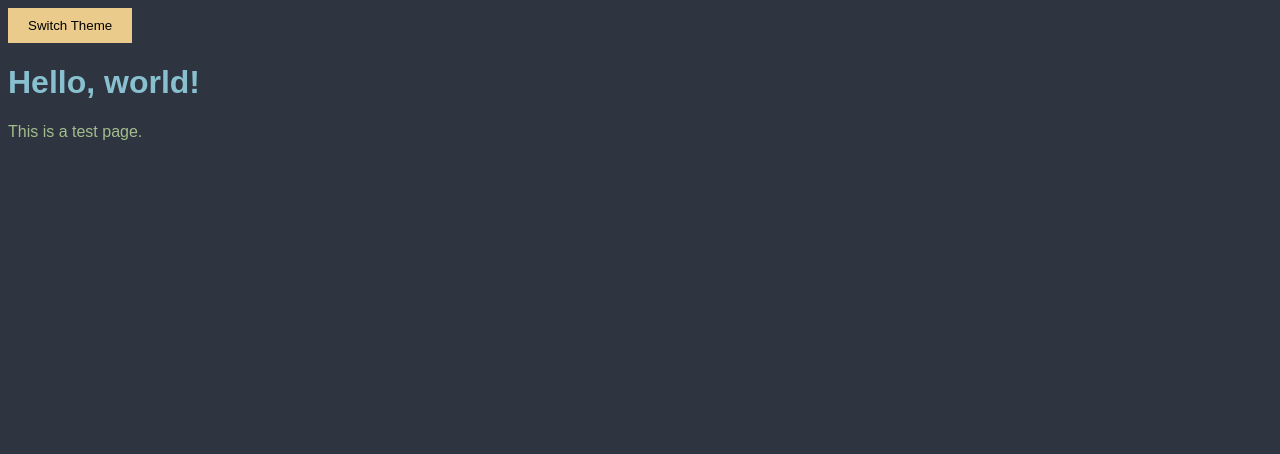
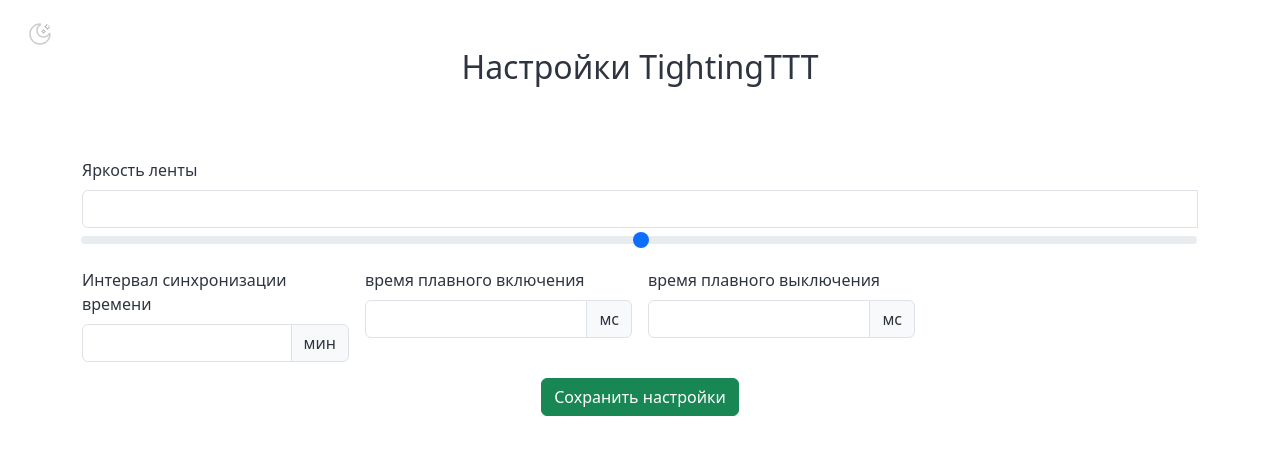
Before and after one commit to SHMAKET/TightingTTT, a plain HTML site: page data/site/index.html in a window 1280 px wide. Drawn offline with nearby package versions, Linux system fonts and the light colour scheme.

Commit message:
typeset settings in web:   MAX_BRIGHTNESS_LED   syncIntervalMs   TIME_ON   TIME_OFF

```diff
--- a/data/site/index.html
+++ b/data/site/index.html
@@ -4,13 +4,67 @@
     <meta charset="UTF-8">
     <meta name="viewport" content="width=device-width, initial-scale=1.0">
     <title>TightingTTT</title>
+    <link href="https://cdn.jsdelivr.net/npm/bootstrap@5.3.3/dist/css/bootstrap.min.css" rel="stylesheet">
     <link rel="stylesheet" href="styles.css">
 </head>
 <body>
-    <button id="theme-toggle">Switch Theme</button>
-    <h1>Hello, world!</h1>
-    <p>This is a test page.</p>
+    <div class="container py-5 text-center">
+        <button id="theme-toggle" class="btn btn-accent position-fixed top-0 start-0 m-3">
+            <img src="icons/moon.svg" alt="sun" class="icon sun">
+            <img src="icons/sun.svg" alt="moon" class="icon moon">
+        </button>
+        <h2 class="mb-4">Настройки TightingTTT</h2>
+    </div>
 
+    <div class="container">
+        <form id="settingsForm" class="form-floating row g-3" method="post">
+            <!-- Яркость LED  (0-255)-->
+            <div class="col-12">
+                <!-- Label -->
+                <label for="brightness" class="form-label">Яркость ленты</label>
+                <!-- Input -->
+                <div class="input-group">
+                    <input type="number" class="form-control text-center" id="brightness" name="brightness" min="0" max="255">
+                    <input type="range" class="form-range" id="brightnessRange" min="0" max="255">
+                </div>
+            </div>
+
+            <!--интервал синхронизации времени-->
+            <div class="col-md-3">
+                <!-- Label -->
+                <label for="syncIntervalMs" class="form-label">Интервал синхронизации времени</label>
+                <!-- Input -->
+                <div class="input-group">
+                    <input type="number" class="form-control" id="syncIntervalMs" name="syncIntervalMs" min="0" max="1440">
+                    <span class="input-group-text">мин</span>
+                </div>
+            </div>
+
+            <!--время плавного включения-->
+            <div class="col-md-3">
+                <label for="TIME_ON" class="form-label">время  плавного включения</label>
+                <div class="input-group">
+                    <input type="number" class="form-control" id="TIME_ON" min="0" max="15000">
+                    <span class="input-group-text">мс</span>
+                </div>
+            </div>
+
+            <!--время плавного выключения-->
+            <div class="col-md-3">
+                <label for="TIME_OFF" class="form-label">время плавного выключения</label>
+                <div class="input-group">
+                    <input type="number" class="form-control" id="TIME_OFF" min="0" max="15000">
+                    <span class="input-group-text">мс</span>
+                </div>
+            </div>
+
+            <div class="text-center">
+                <button type="submit" class="btn btn-success">Сохранить настройки</button>
+            </div>
+        </form>
+    </div>
+
+    <script src="https://cdn.jsdelivr.net/npm/bootstrap@5.3.3/dist/js/bootstrap.bundle.min.js"></script>
     <script src="script.js"></script>
 </body>
 </html>
--- a/data/site/script.js
+++ b/data/site/script.js
@@ -1,4 +1,22 @@
+const html = document.documentElement;
 const btn = document.getElementById("theme-toggle");
+
+const savedTheme = localStorage.getItem("theme");
+if (savedTheme) {
+    html.setAttribute("data-bs-theme", savedTheme);
+} else {
+    const prefersDark = window.matchMedia("(prefers-color-scheme: dark)").matches;
+    html.setAttribute("data-bs-theme", prefersDark ? "dark" : "light");
+}
+
 btn.addEventListener("click", () => {
-    document.body.classList.toggle("light");
+    const currentTheme = html.getAttribute("data-bs-theme");
+    const newTheme = currentTheme === "dark" ? "light" : "dark";
+    html.setAttribute("data-bs-theme", newTheme);
+    localStorage.setItem("theme", newTheme);
 });
+
+const numberInput = document.getElementById("brightness");
+const rangeInput  = document.getElementById("brightnessRange");
+numberInput.addEventListener("input", () => { rangeInput.value = numberInput.value; });
+rangeInput.addEventListener("input", () => { numberInput.value = rangeInput.value; });
--- a/data/site/styles.css
+++ b/data/site/styles.css
@@ -1,37 +1,79 @@
-:root {
-    --bg:      #2E3440;
-    --text:    #ECEFF4;
-    --accent1: #88C0D0;
-    --accent2: #A3BE8C;
-    --accent3: #EBCB8B;
+[data-bs-theme="dark"] {
+    --bs-body-bg: #2E3440;
+    --bs-body-color: #ECEFF4;
+
+    --bs-primary: #88C0D0;
+    --bs-success: #A3BE8C;
+    --bs-warning: #EBCB8B;
+
+    --bs-btn-bg: var(--bs-warning);
+    --bs-btn-color: #2E3440;
 }
 
-.light {
-    --bg:      #FFFFFF;
-    --text:    #2E3440;
-    --accent1: #5E81AC;
-    --accent2: #4C8C6F;
-    --accent3: #C47D3E;
+[data-bs-theme="light"] {
+    --bs-body-bg: #FFFFFF;
+    --bs-body-color: #2E3440;
+
+    --bs-primary: #5E81AC;
+    --bs-success: #4C8C6F;
+    --bs-warning: #C47D3E;
+
+    --bs-btn-bg: var(--bs-warning);
+    --bs-btn-color: #FFFFFF;
 }
 
 body {
-    background-color: var(--bg);
-    color: var(--text);
-    font-family: sans-serif;
-    transition: 0.3s;
+    transition: background-color 0.5s ease, color 0.5s ease;
 }
 
-h1 {
-    color: var(--accent1);
+.btn-accent {
+    background-color: var(--bs-btn-bg);
+    color: var(--bs-btn-color);
+    border: none;
+    transition: background-color 0.5s ease, color 0.5s ease;
+}
+.btn-accent:hover {
+    opacity: 0.9;
 }
 
-p {
-    color: var(--accent2);
+#theme-toggle {
+    transition: transform 0.3s ease;
+
 }
 
-button {
-    background: var(--accent3);
-    border: none;
-    padding: 10px 20px;
-    cursor: pointer;
+#theme-toggle.rotate {
+    transform: rotate(360deg);
+    position: relative;
+    width: 40px;
+    height: 40px;
+    padding: 0;
 }
+
+.icon {
+    width: 24px;
+    height: 24px;
+    transition: opacity 0.5s ease, transform 0.5s ease;
+    position: absolute;
+    border-radius: 50%;
+}
+
+.sun {
+    opacity: 1;
+    transform: rotate(0deg);
+    color: #FFD700;
+}
+
+.moon {
+    opacity: 0;
+    transform: rotate(-90deg);
+}
+
+[data-bs-theme="dark"] .sun {
+    opacity: 0;
+    transform: rotate(90deg);
+}
+
+[data-bs-theme="dark"] .moon {
+    opacity: 1;
+    transform: rotate(0deg);
+}
```
Also changed, not shown: data/site/icons/moon.svg (added), data/site/icons/sun.svg (added).
